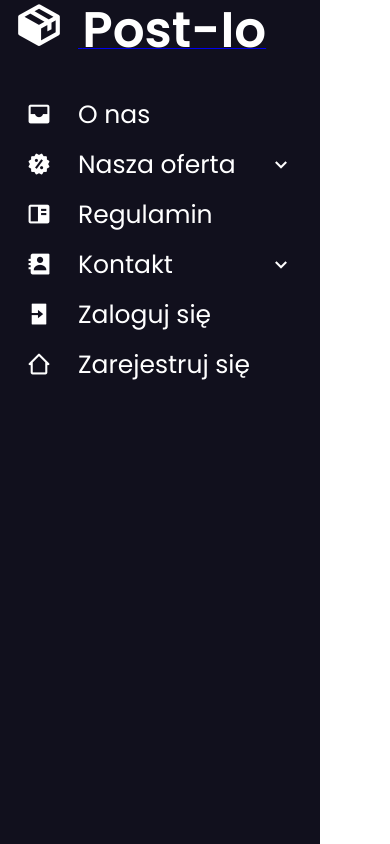
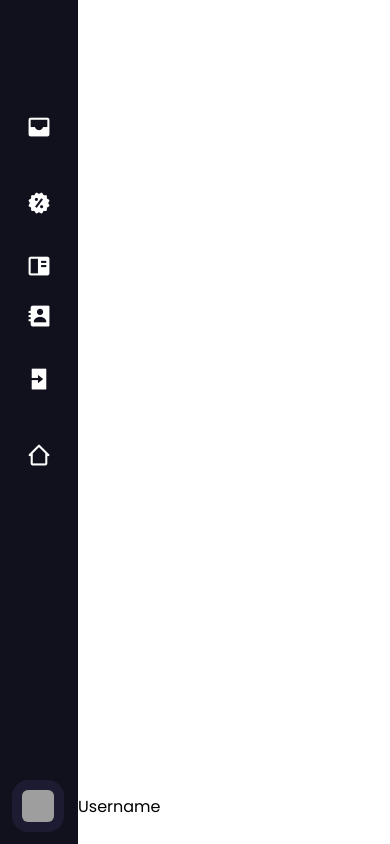
Before and after one commit to kamilhandzlik/postio, a Django app: page / in a window 390 px wide. Run offline with Django 5.2, Linux system fonts and the light colour scheme; grey boxes are pictures that could not be loaded.

Commit message:
tried to add foldable responsive sidebar

```diff
--- a/postio/main/static/style.css
+++ b/postio/main/static/style.css
@@ -15,7 +15,12 @@
     height: 100%;
     width: 320px;
     background: #11101d;
-    overflow-y: auto;
+    z-index: 100;
+    transition: all 0.5s ease;
+}
+
+.sidebar.close {
+    width: 78px;
 }
 
 .sidebar .logo-details {
@@ -40,9 +45,14 @@
     font-size: 50px;
     color: #fff;
     font-weight: 600;
-    text-align: center;
+    transition: 0.3s ease;
+    transition-delay: 0.1s;
 }
-
+.sidebar.close .logo-details .logo_name{
+    transition-delay: 0s;
+    opacity: 0;
+    pointer-events: none;
+}
 .sidebar .logo-details li a {
     display: flex;
     align-items: center;
@@ -52,23 +62,33 @@
 .sidebar .nav-links {
     /*background: red;*/
     height: 90%;
-    padding-top: 30px;
+    padding: 30px 0 150px 0;
+    overflow: auto;
 }
-
+.sidebar.close .nav-links{
+    overflow: visible;
+}
+.sidebar .nav-links::-webkit-scrollbar{
+    display: none;
+}
 .sidebar .nav-links li {
     position: relative;
     list-style: none;
     transition: all 0.4s ease;
 }
+
 .sidebar .nav-links li:hover {
     background: #1d1b31;
 }
+
 .sidebar .nav-links li .iocn-link {
     display: flex;
     align-items: center;
     justify-content: space-between;
 }
-
+.sidebar.close .nav-links li .iocn-link{
+    display: block;
+}
 .sidebar .nav-links li i {
     height: 50px;
     min-width: 78px;
@@ -76,8 +96,15 @@
     line-height: 50px;
     color: #fff;
     font-size: 25px;
+    cursor: pointer;
+    transition: all 0.3s ease;
 }
-
+.sidebar .nav-links li.showMenu i.arrow{
+    transform: rotate(-180deg);
+}
+.sidebar.close .nav-links i.arrow{
+    display: none;
+}
 .sidebar .nav-links li a {
     display: flex;
     align-items: center;
@@ -88,15 +115,100 @@
     font-size: 25px;
     font-weight: 400;
     color: #fff;
+    transition: 0.4s;
 }
-.sidebar .nav-links li .sub-menu{
+.sidebar.close .nav-links li a .link_name{
+    opacity: 0;
+    pointer-events: none;
+}
+.sidebar .nav-links li .sub-menu {
     padding: 6px 6px 14px 80px;
     margin-top: -10px;
     background: #1d1b31;
     display: none;
 }
-.sidebar .nav-links li .sub-menu a{
+.sidebar .nav-links li.showMenu .sub-menu{
+    display: block;
+}
+.sidebar .nav-links li .sub-menu a {
     color: #fff;
     font-size: 20px;
     padding: 5px 0;
+    white-space: nowrap;
+    opacity: 0.6;
+    transition: all 0.3s ease;
 }
+.sidebar .nav-links li .sub-menu a:hover{
+    opacity: 1;
+}
+.sidebar.close .nav-links li .sub-menu{
+    position: absolute;
+    left: 100%;
+    top: -10px;
+    margin-top: 0;
+    padding: 10px 20px;
+    border-radius: 0 6px 6px 0;
+    opacity: 0;
+    display: block;
+    pointer-events: none;
+    transition: 0s;
+}
+.sidebar.close .nav-links li:hover .sub-menu{
+    top: 0;
+    opacity: 1;
+    pointer-events: auto;
+    transition: all 0.4s ease;
+}
+.sidebar .nav-links li .sub-menu .link_name{
+    display: none;
+}
+.sidebar.close .nav-links li .sub-menu .link_name{
+    font-size: 18px;
+    opacity: 1;
+    display: block;
+}
+.sidebar .nav-links li .sub-menu.blank{
+    opacity: 1;
+    pointer-events: auto;
+    padding: 3px 20px 6px 16px;
+    opacity: 0;
+    pointer-events: none;
+}
+.sidebar .nav-links li:hover .sub-menu.blank{
+    top: 50%;
+    transform: translateY(-50%);
+}
+.sidebar .profile-details{
+    position: fixed;
+    bottom: 0;
+    width: 320px;
+    display: flex;
+    align-items:  center;
+    justify-content: space-between;
+    background: #1d1b31;
+    padding: 12px 0;
+    transition:  all 0.5s ease;
+}
+.sidebar.close .profile-details{
+    background: none;
+}
+.sidebar.close .profile-details{
+    width: 78px;
+}
+.sidebar .profile-details .profile-content{
+    display: flex;
+    align-items: center;
+}
+.sidebar .profile-details img{
+    height: 52px;
+    width: 52px;
+    object-fit: cover;
+    border-radius: 16px;
+    margin: 0 14px 0 12px;
+    background: #1d1b31;
+    transition: all 0.5s ease;
+}
+.sidebar.close .profile-details img{
+    padding: 10px;
+}
+.sidebar .profile-details .profile-name
--- a/postio/main/templates/main/homepage.html
+++ b/postio/main/templates/main/homepage.html
@@ -10,7 +10,7 @@
     <meta name="viewport" content="width=device-width, initial-scale=1.0">
 </head>
 <body>
-<div class="sidebar">
+<div class="sidebar close">
     <div class="logo-details">
         <a href="{% url 'homepage' %}">
             <i class='bx bxs-package'></i>
@@ -33,6 +33,7 @@
                 <i class='bx bx-chevron-down arrow'></i>
             </div>
             <ul class="sub-menu">
+                <li><a class="link_name" href="/oferta-uzupełnij/"></a></li>
                 <li><a class="link_name" href="Do uzupełnienia">Nasze Usługi</a></li>
                 <li><a class="link_name" href="Do uzupełnienia">Cennik</a></li>
                 <li><a class="link_name" href="Do uzupełnienia">Współpraca</a></li>
@@ -66,8 +67,32 @@
                 <span class="link_name">Zarejestruj się</span>
             </a>
         </li>
+        <li>
+            <div class="profile-details">
+                <div class="profile-content">
+                    <img src="TODO: uzupełnij" alt="profileImage">
+                </div>
+                <div class="profile-name">Username</div>
+            </div>
+        </li>
     </ul>
 </div>
-
+<script>
+    let arrow = document.querySelectorAll(".arrow");
+    for (var i = 0; i < arrow.length; i++) {
+        arrow[i].addEventListener('click', (e)=>{
+            let arrowParent =
+                e.target.parentElement.parentElement;
+        })
+    }
+    {
+        let sidebar = document.querySelector(".sidebar");
+        let sidebarBtn = document.querySelector(".bx-menu");
+        console.log(sidebarBtn);
+        sidebarBtn.addEventListener("click", ()=>{
+            sidebar.classList.toggle("close");
+        })
+    }
+</script>
 </body>
 </html>
```
